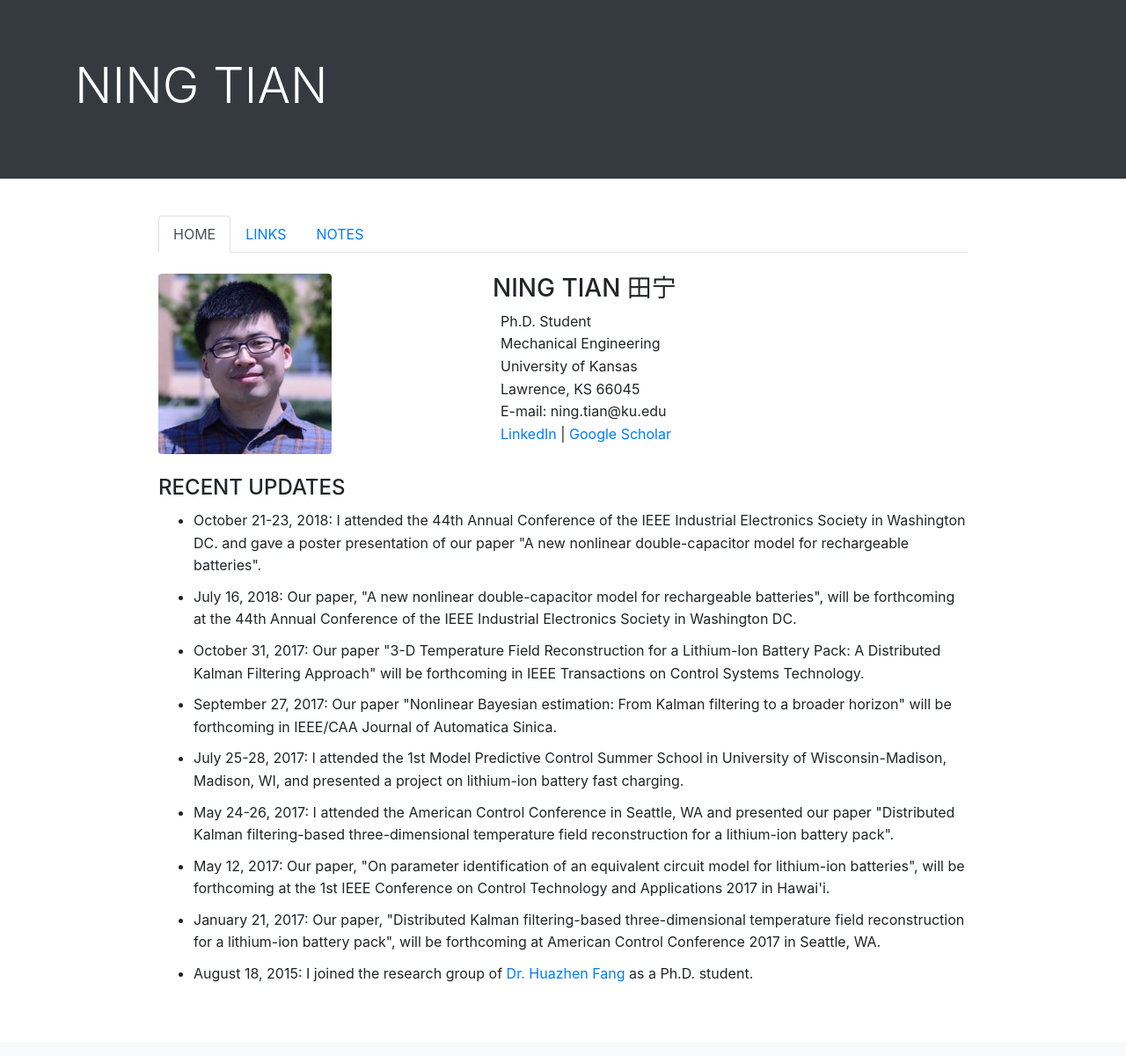
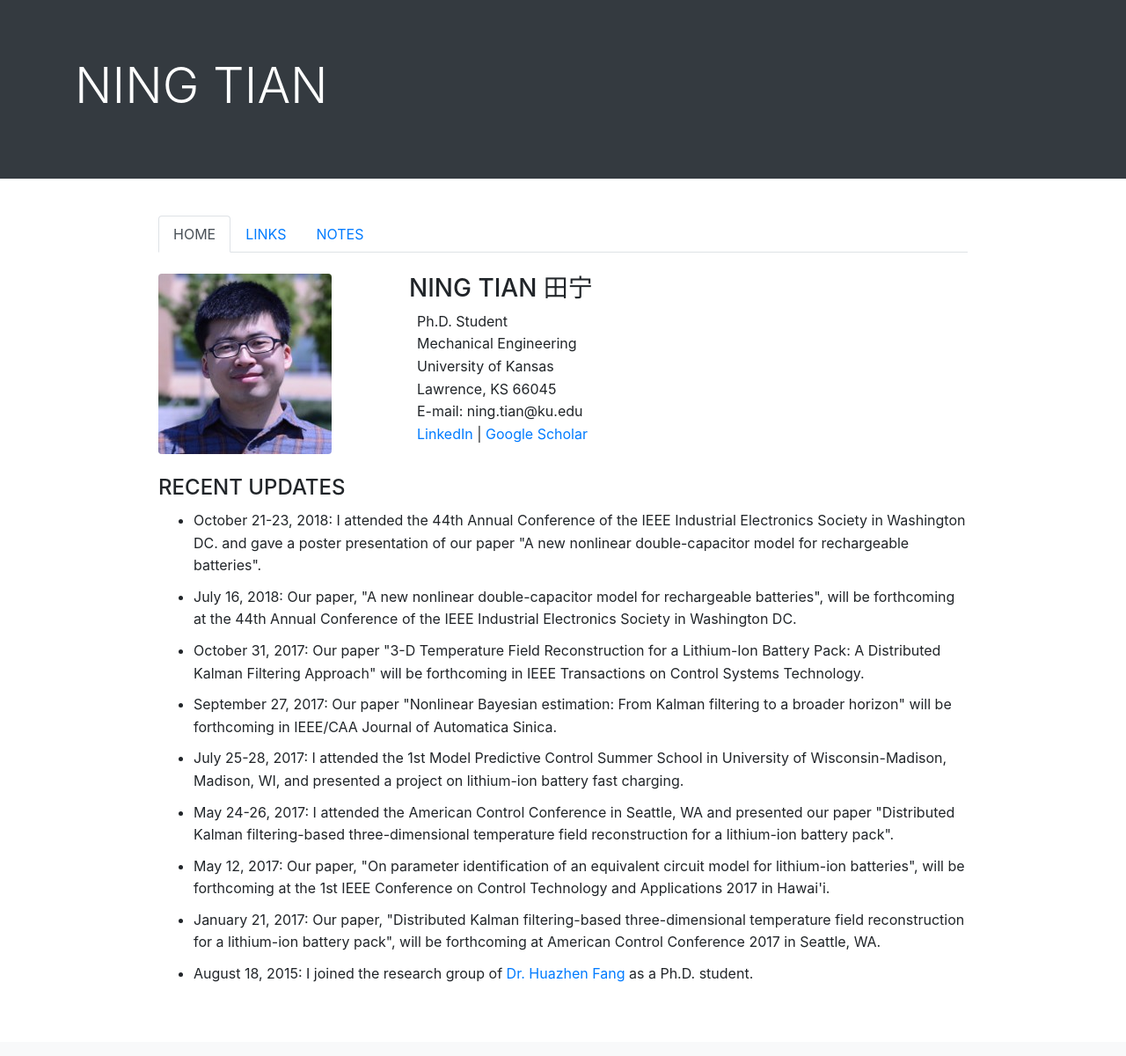
Before and after one commit to ningtian/ningtian.github.io, a Jekyll site: the page index.html, which Jekyll copies as it is, in a window 1280 px wide. Shown: the whole page at 88% size. Built offline with Jekyll 4.4.1, drawn with Linux system fonts in a browser that asks for light colours.

Commit message:
Update index.html

```diff
--- a/index.html
+++ b/index.html
@@ -53,10 +53,10 @@
 	<div class="row">
 	<div class="col-1"></div> <!-- the first column-->
 
-	<div class="col-4"> <!-- the second column-->
+	<div class="col-3"> <!-- the second column-->
 	<img src="/img/Picture11.jpg" class="rounded" alt="Portrait">
 	</div>
-	<div class="col-7">  <!-- the third column-->
+	<div class="col-8">  <!-- the third column-->
 	<div class="a">
 	<h3>NING TIAN 田宁</h3>
 	&nbsp  Ph.D. Student<br>
```
